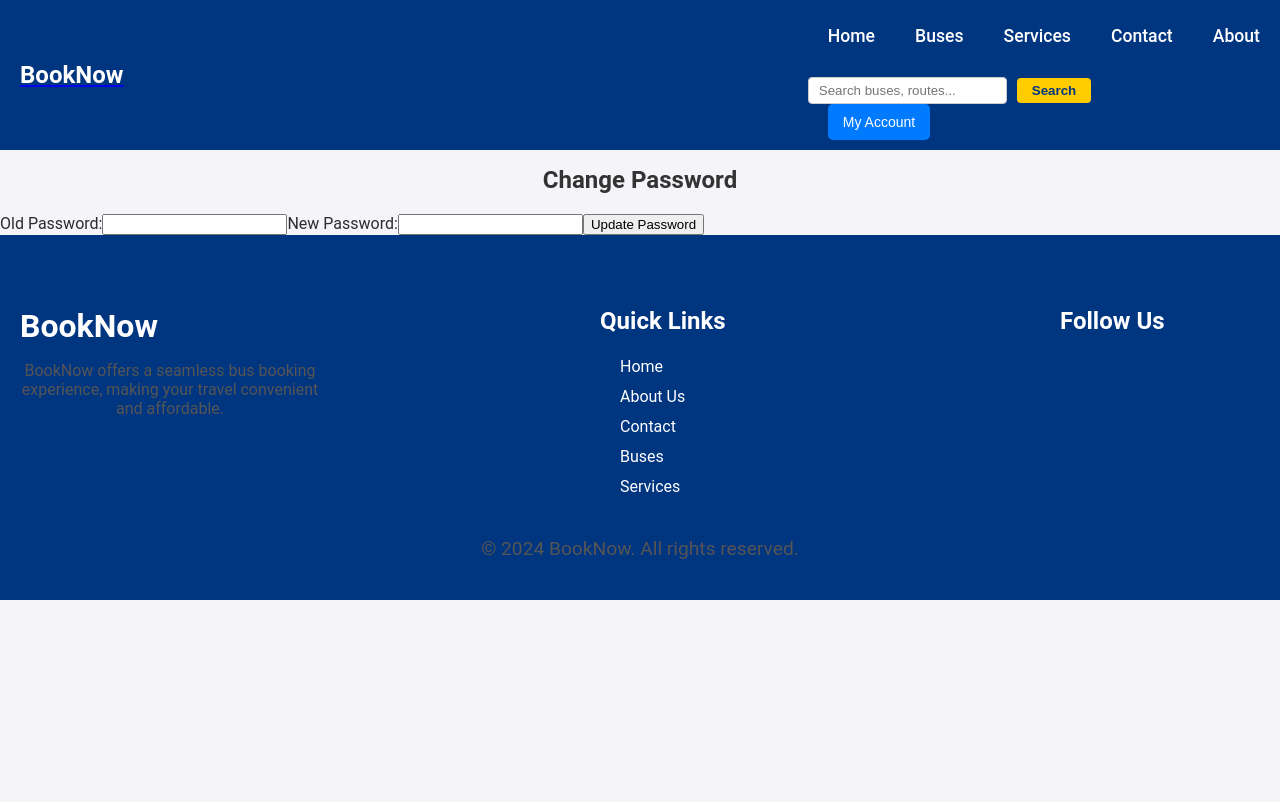
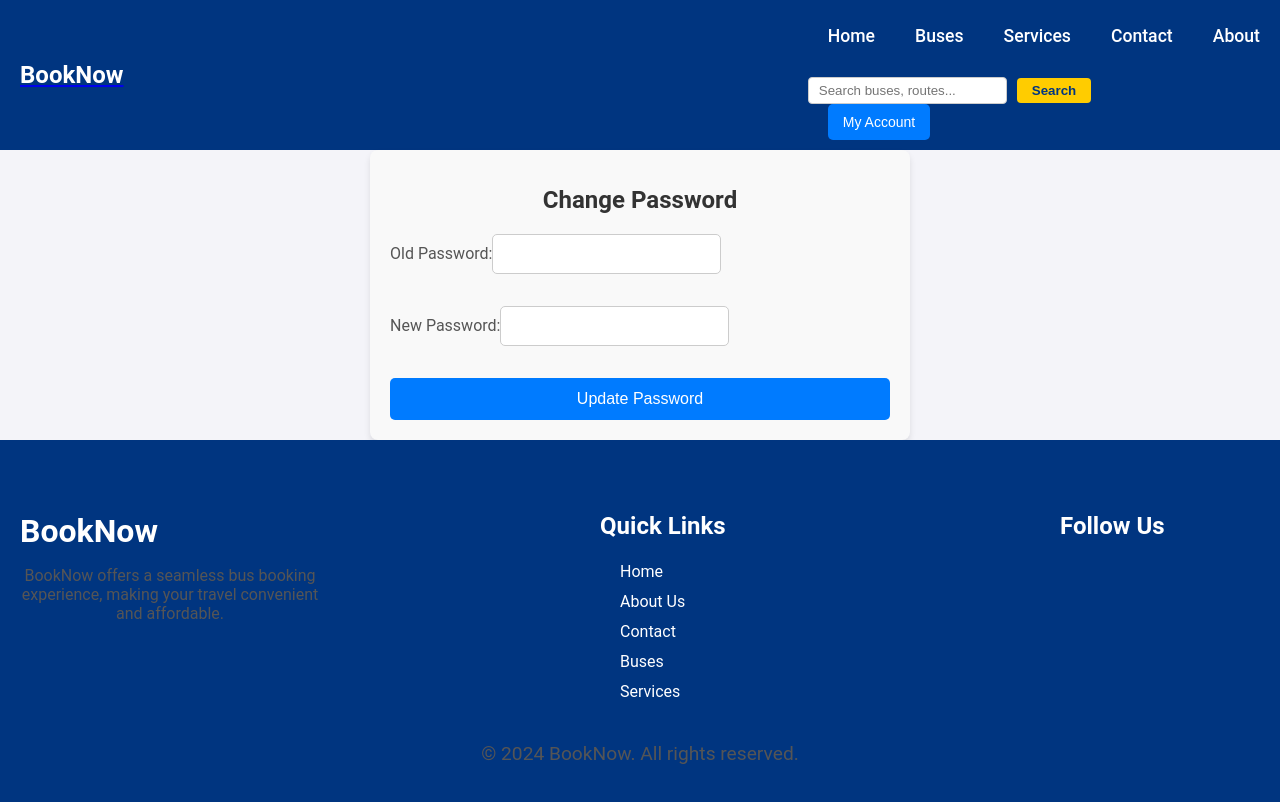
Before and after one commit to Saipradyumnagoud/Bus-booking-portal, a React (Create React App) app in the folder frontend/: page /changepassword in a window 1280 px wide. Shown: the top 802 px of the page. Built offline with nearby package versions, Linux system fonts and the light colour scheme; sample sign-in values are in the browser's storage.

Commit message:
fixed the bugs

```diff
--- a/frontend/package.json
+++ b/frontend/package.json
@@ -14,6 +14,7 @@
     "papaparse": "^5.5.1",
     "react": "^19.0.0",
     "react-dom": "^19.0.0",
+    "react-icons": "^5.4.0",
     "react-router-dom": "^7.0.2",
     "react-scripts": "5.0.1"
   },
--- /dev/null
+++ b/frontend/src/Components/ChangePassword/ChangePassword.css
@@ -0,0 +1,75 @@
+.change-password {
+    max-width: 500px;
+    margin: 0 auto;
+    padding: 20px;
+    background-color: #f9f9f9;
+    border-radius: 8px;
+    box-shadow: 0 4px 6px rgba(0, 0, 0, 0.1);
+  }
+
+  .change-password h1 {
+    text-align: center;
+    margin-bottom: 20px;
+    font-size: 24px;
+    color: #333;
+  }
+
+  .change-password form {
+    display: flex;
+    flex-direction: column;
+  }
+
+  .change-password label {
+    margin-bottom: 12px;
+    font-size: 16px;
+    color: #555;
+  }
+
+  .change-password input {
+    padding: 10px;
+    font-size: 16px;
+    border: 1px solid #ccc;
+    border-radius: 5px;
+    margin-bottom: 20px;
+  }
+
+  .change-password button {
+    padding: 12px;
+    background-color: #007bff;
+    color: white;
+    font-size: 16px;
+    border: none;
+    border-radius: 5px;
+    cursor: pointer;
+    transition: background-color 0.3s;
+  }
+
+  .change-password button:disabled {
+    background-color: #ccc;
+  }
+
+  .change-password button:hover:not(:disabled) {
+    background-color: #0056b3;
+  }
+
+  .change-password p {
+    text-align: center;
+    color: #e74c3c;
+    font-size: 16px;
+  }
+
+  .change-password .login-prompt {
+    text-align: center;
+    color: #333;
+    font-size: 18px;
+    margin-top: 20px;
+  }
+
+  .change-password .login-prompt a {
+    color: #007bff;
+    text-decoration: none;
+  }
+
+  .change-password .login-prompt a:hover {
+    text-decoration: underline;
+  }
--- a/frontend/src/Components/ChangePassword/ChangePassword.jsx
+++ b/frontend/src/Components/ChangePassword/ChangePassword.jsx
@@ -1,13 +1,32 @@
-import React, { useState } from "react";
+import React, { useState, useEffect } from "react";
 import axios from "axios";
-
+import { useNavigate } from "react-router-dom";
+import "./ChangePassword.css";
 const ChangePassword = () => {
   const [oldPassword, setOldPassword] = useState("");
   const [newPassword, setNewPassword] = useState("");
   const [message, setMessage] = useState("");
+  const [loading, setLoading] = useState(false);
+  const navigate = useNavigate();
+
+  useEffect(() => {
+    const isLoggedIn = localStorage.getItem("isLoggedIn") === "true";
+    if (!isLoggedIn) {
+      navigate("/login"); // Redirect to login page if not logged in
+    }
+  }, [navigate]);
 
   const handlePasswordChange = async (e) => {
     e.preventDefault();
+    setLoading(true);
+    setMessage("");
+
+    if (newPassword.length < 6) {
+      setMessage("New password should be at least 6 characters long.");
+      setLoading(false);
+      return;
+    }
+
     try {
       const email = localStorage.getItem("userEmail");
       const response = await axios.post("http://localhost:3000/changePassword", {
@@ -15,9 +34,17 @@ const ChangePassword = () => {
         oldPassword,
         newPassword,
       });
+
       setMessage(response.data.message);
+
+      if (response.data.success) {
+        // Optionally redirect after password change
+        navigate("/account"); // Redirect to account page or logout
+      }
     } catch (err) {
       setMessage("Error updating password.");
+    } finally {
+      setLoading(false);
     }
   };
 
@@ -27,13 +54,25 @@ const ChangePassword = () => {
       <form onSubmit={handlePasswordChange}>
         <label>
           Old Password:
-          <input type="password" value={oldPassword} onChange={(e) => setOldPassword(e.target.value)} required />
+          <input
+            type="password"
+            value={oldPassword}
+            onChange={(e) => setOldPassword(e.target.value)}
+            required
+          />
         </label>
         <label>
           New Password:
-          <input type="password" value={newPassword} onChange={(e) => setNewPassword(e.target.value)} required />
+          <input
+            type="password"
+            value={newPassword}
+            onChange={(e) => setNewPassword(e.target.value)}
+            required
+          />
         </label>
-        <button type="submit">Update Password</button>
+        <button type="submit" disabled={loading}>
+          {loading ? "Updating..." : "Update Password"}
+        </button>
       </form>
       {message && <p>{message}</p>}
     </div>
--- a/frontend/src/Components/PersonalInformation/PersonalInformation.jsx
+++ b/frontend/src/Components/PersonalInformation/PersonalInformation.jsx
@@ -1,6 +1,7 @@
 import React, { useEffect, useState } from "react";
 import axios from "axios";
 import "./PersonalInformation.css";
+import { FaUserCircle } from "react-icons/fa"; // User icon
 
 const PersonalInformation = () => {
   const [userDetails, setUserDetails] = useState(null);
@@ -27,9 +28,15 @@ const PersonalInformation = () => {
       <div className="info-card">
         <h1>Personal Information</h1>
         {loading ? (
-          <p className="loading">Loading your details...</p>
+          <div className="loading-container">
+            <div className="spinner"></div>
+            <p className="loading">Loading your details...</p>
+          </div>
         ) : userDetails ? (
           <div className="info-details">
+            <div className="profile-icon">
+              <FaUserCircle size={60} color="#007bff" />
+            </div>
             <p><strong>Name:</strong> {userDetails.name}</p>
             <p><strong>Email:</strong> {userDetails.email}</p>
             {/* Add additional user details if necessary */}
```
Also changed, not shown: 1 other file (tests, documents, lock files or other folders).
